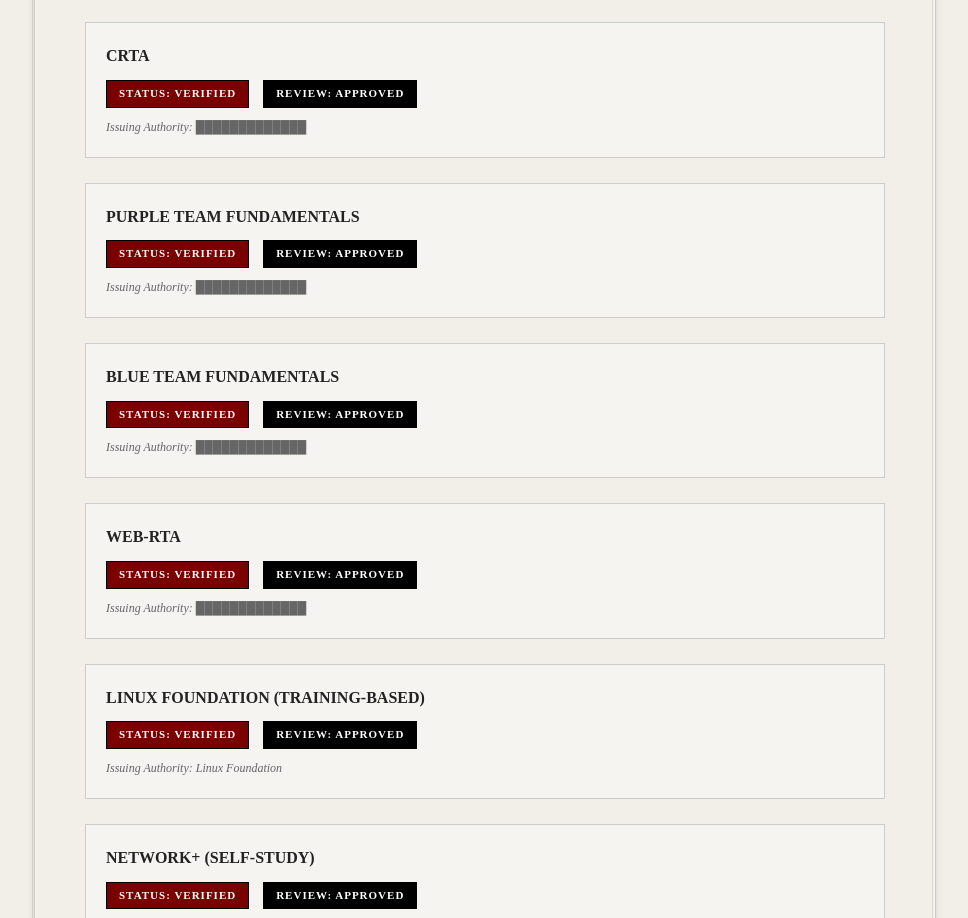
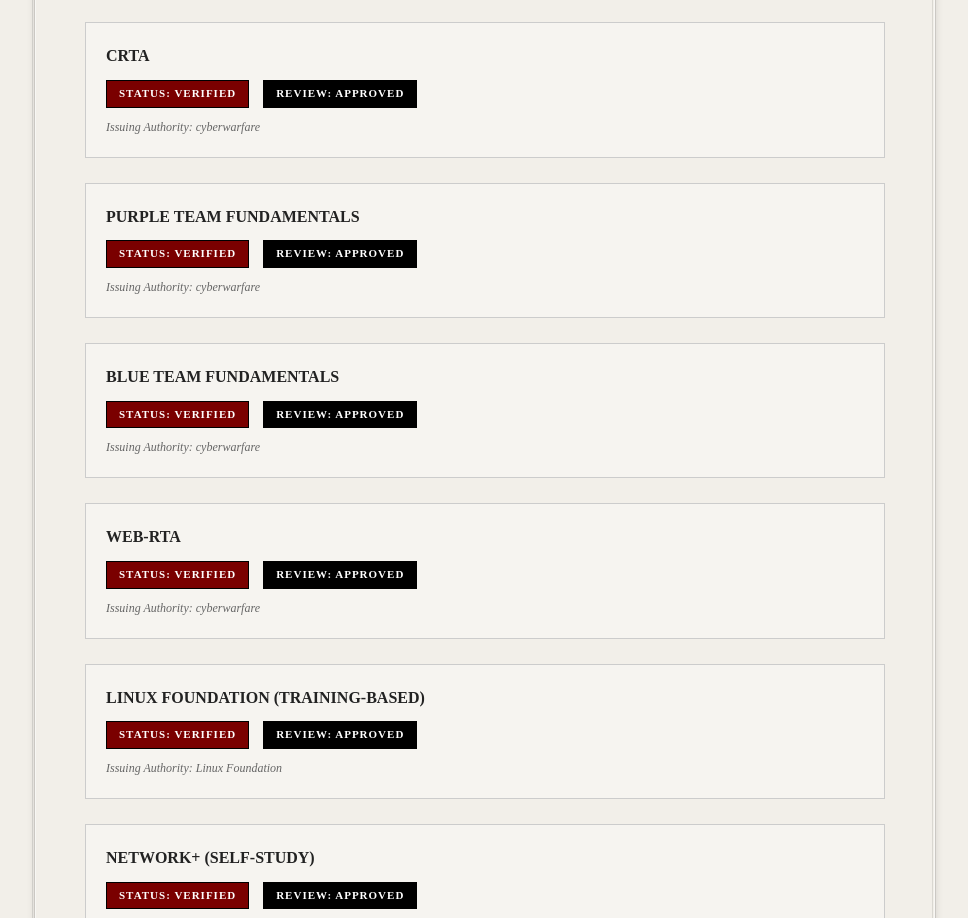
Before and after one commit to cat0x01/FBI-CV, a plain HTML site: page index.html in a window 1280 px wide. Shown: the part 5642-6560 px from the top of the page, without its empty margins (155-1123 px from the left). Drawn offline with nearby package versions, Linux system fonts and the light colour scheme.

Commit message:
changing some info from index file

```diff
--- a/index.html
+++ b/index.html
@@ -320,7 +320,7 @@
                         <span class="status-badge verified">STATUS: VERIFIED</span>
                         <span class="status-badge approved">REVIEW: APPROVED</span>
                     </div>
-                    <div class="cert-issuer">Issuing Authority: █████████████</div>
+                    <div class="cert-issuer">Issuing Authority: cyberwarfare </div>
                 </div>
 
                 <div class="cert-entry">
@@ -329,7 +329,7 @@
                         <span class="status-badge verified">STATUS: VERIFIED</span>
                         <span class="status-badge approved">REVIEW: APPROVED</span>
                     </div>
-                    <div class="cert-issuer">Issuing Authority: █████████████</div>
+                    <div class="cert-issuer">Issuing Authority:  cyberwarfare </div>
                 </div>
 
                 <div class="cert-entry">
@@ -338,7 +338,7 @@
                         <span class="status-badge verified">STATUS: VERIFIED</span>
                         <span class="status-badge approved">REVIEW: APPROVED</span>
                     </div>
-                    <div class="cert-issuer">Issuing Authority: █████████████</div>
+                    <div class="cert-issuer">Issuing Authority:  cyberwarfare </div>
                 </div>
 
                 <div class="cert-entry">
@@ -347,7 +347,7 @@
                         <span class="status-badge verified">STATUS: VERIFIED</span>
                         <span class="status-badge approved">REVIEW: APPROVED</span>
                     </div>
-                    <div class="cert-issuer">Issuing Authority: █████████████</div>
+                    <div class="cert-issuer">Issuing Authority:  cyberwarfare </div>
                 </div>
 
                 <div class="cert-entry">
```
